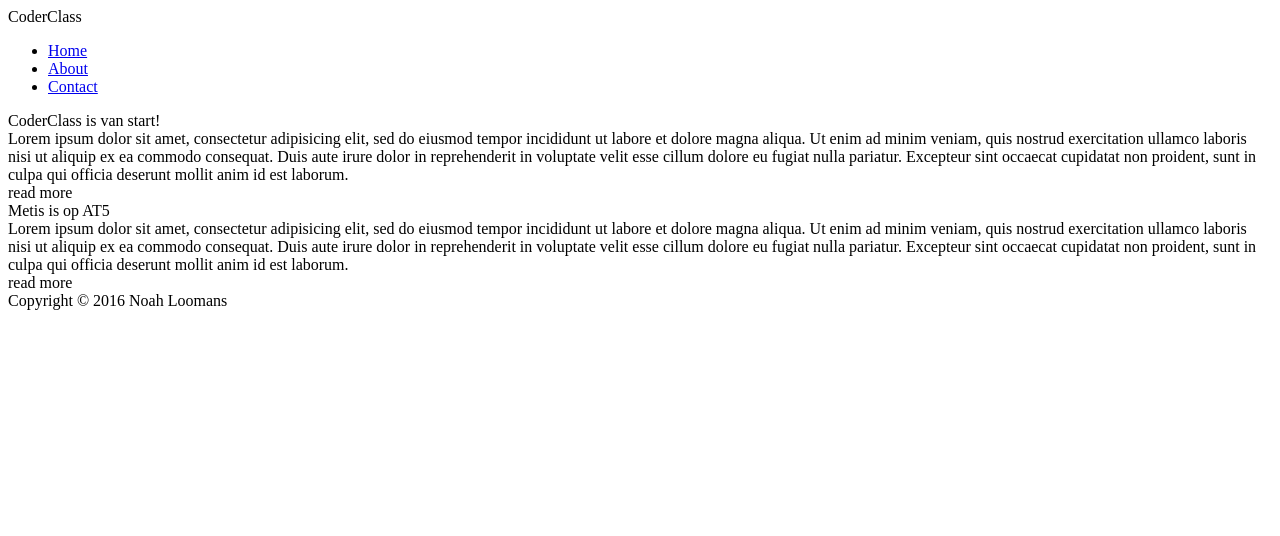
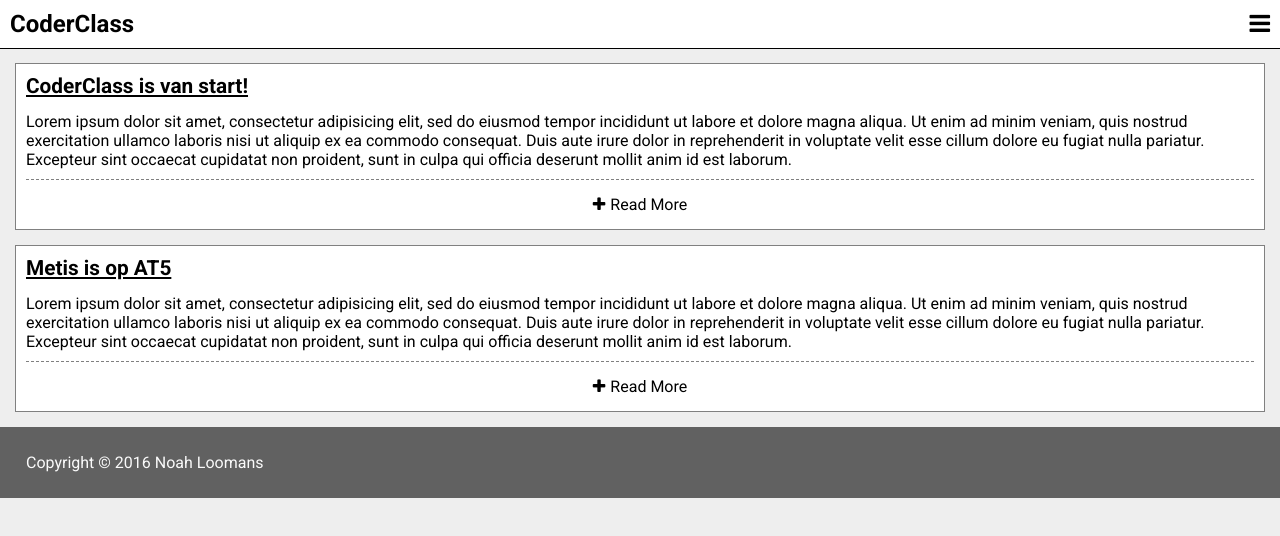
Before and after one commit to MetisMontessoriLyceum/html5-website-example, a plain HTML site: page index.html in a window 1280 px wide. Drawn offline with Linux system fonts and the light colour scheme; the site is published under a folder, as on GitHub Pages, so addresses that start at the root find nothing.

Commit message:
fixed incorrect url

```diff
--- a/index.html
+++ b/index.html
@@ -6,8 +6,8 @@
     <meta name="theme-color" content="#FFFFFF">
     <title>CoderClass</title>
     <link href='https://fonts.googleapis.com/css?family=Roboto:400,500,700' rel='stylesheet' type='text/css'>
-    <link rel="stylesheet" href="/font-awesome/css/font-awesome.min.css">
-    <link rel="stylesheet" href="/style.css">
+    <link rel="stylesheet" href="font-awesome/css/font-awesome.min.css">
+    <link rel="stylesheet" href="style.css">
     <script src="script.js"></script>
   </head>
   <body>
@@ -22,13 +22,13 @@
       <div id="nav-container">
         <nav class="show">
           <ul>
-            <li><a href="/">
+            <li><a href="/html5-website-example">
               <i class="fa fa-home"></i>Home
             </a></li>
-            <li><a href="/about.html">
+            <li><a href="/html5-website-example/about.html">
               <i class="fa fa-info-circle"></i>About
             </a></li>
-            <li><a href="/contact.html">
+            <li><a href="/html5-website-example/contact.html">
               <i class="fa fa-envelope"></i>Contact
             </a></li>
           </ul>
```
